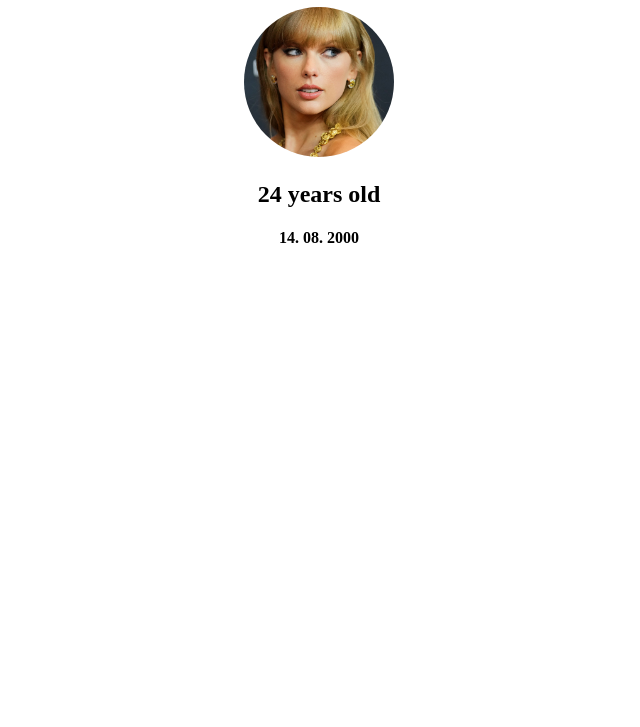
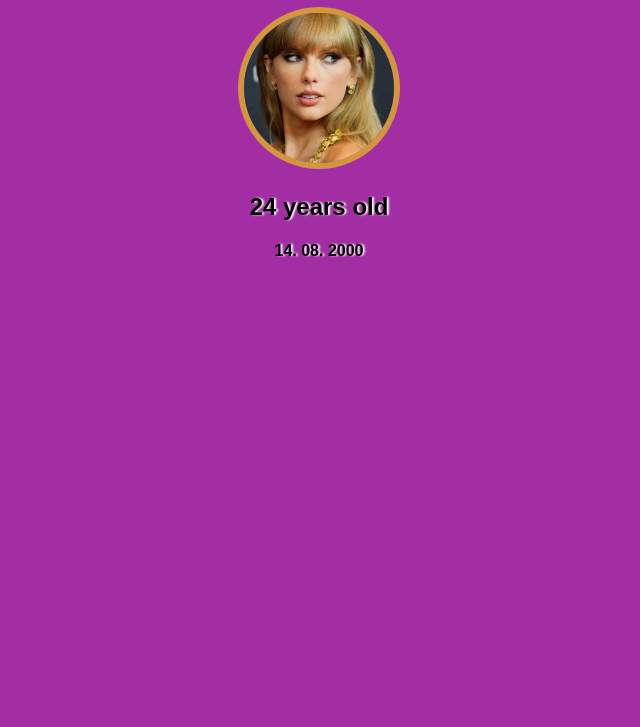
Before and after one commit to sineka-mediwave/birthdayGift, a plain HTML site: page app/index.html in a window 1280 px wide. Shown: the part 73-800 px from the top of the page, without its empty margins (321-961 px from the left). Drawn offline with Linux system fonts and the light colour scheme.

Commit message:
added shadow and border color

```diff
--- a/app/index.html
+++ b/app/index.html
@@ -8,7 +8,9 @@
   </head>
   <body>
     <h1>Happy birthday swifties's Girl</h1>
-    <img src="assets/swifty.jpg" id="tylor" alt="tylor swift picture" />
+    <div class="imgBox">
+      <img src="assets/swifty.jpg" id="tylor" alt="tylor swift picture" />
+    </div>
     <h2>24 years old</h2>
     <h4>14. 08. 2000</h4>
   </body>
--- a/app/style.css
+++ b/app/style.css
@@ -1,9 +1,16 @@
 body {
     text-align: center;
+    font-family: fantasy;
+    background: rgb(163, 46, 163);
 }
 
 #tylor {
     width: 150px;
-    height: 150px  ;
     border-radius: 50%;
+    border: 6px solid rgb(209, 150, 62);
 }
+
+
+h1, h2, h4 {
+    text-shadow: 2px 0px 2px white;
+}
```
Also changed, not shown: 1 other file.
